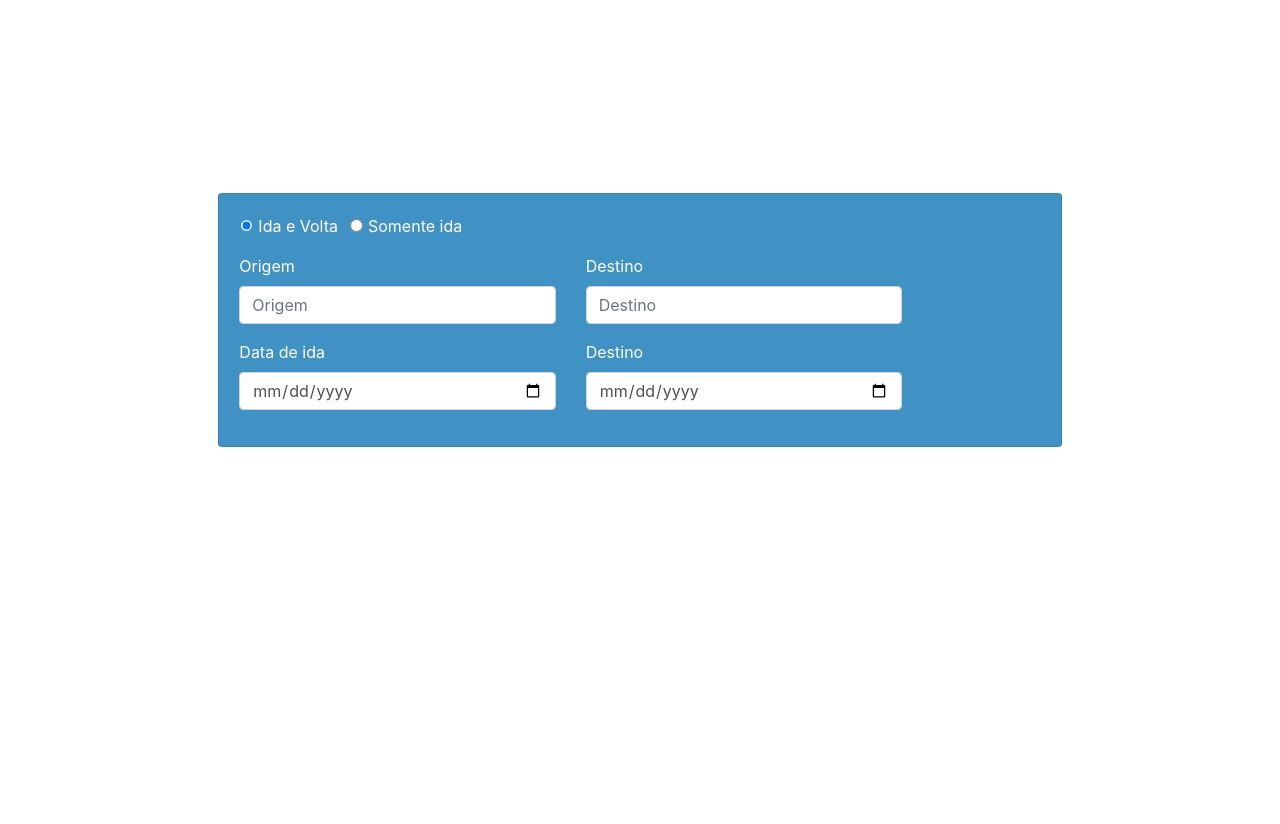
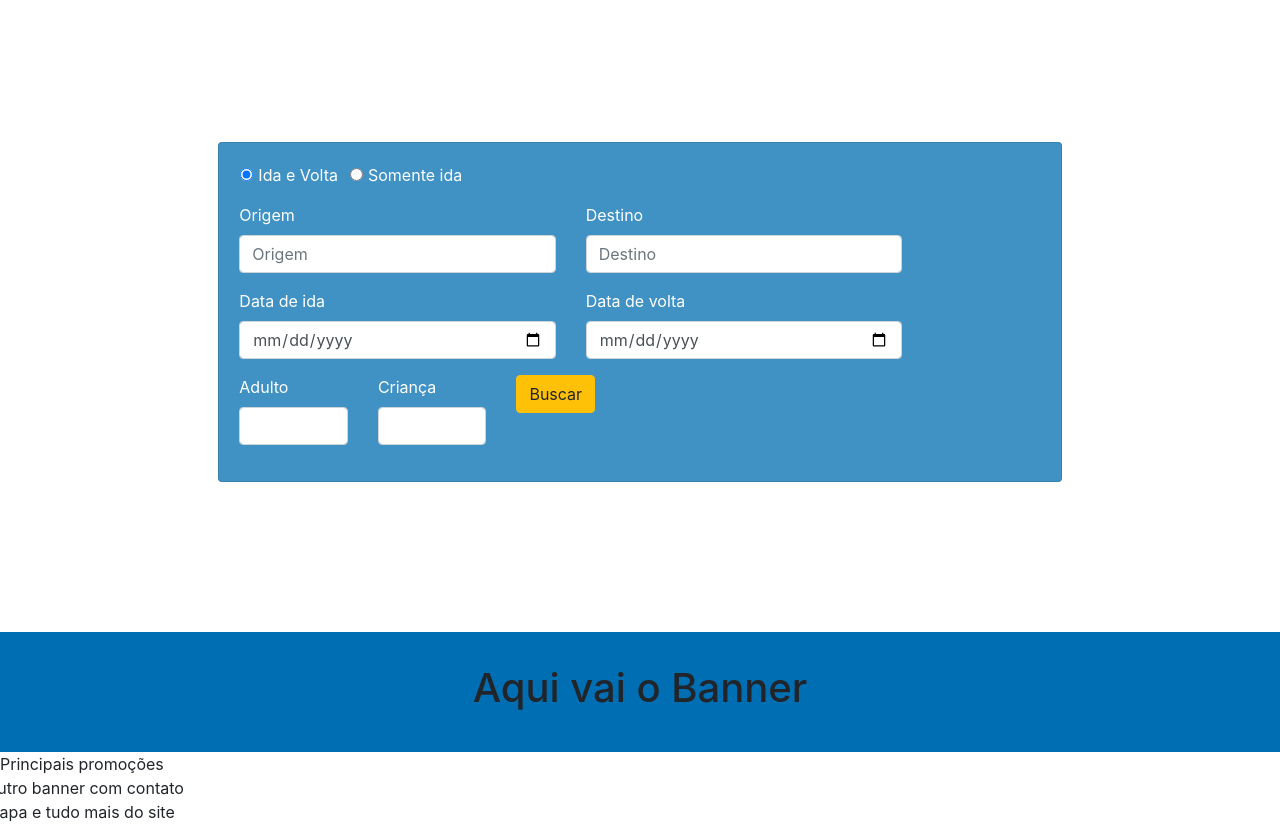
Before and after one commit to lucasdauto/projeto-encontrabilidade, a website: page index.html in a window 1280 px wide. Shown: the part 87-911 px from the top of the page. Before the commit the page ends 800 px from the top, so only its background shows below. Drawn offline with nearby package versions, Linux system fonts and the light colour scheme.

Commit message:
Ajustes Layout home

```diff
--- a/index.html
+++ b/index.html
@@ -41,40 +41,55 @@
             </ul>
         </div>
     </div>
-    <div class="mt-3" id="imagem-parallax">
+    <div class="mt-2" id="imagem-parallax">
         <div class="row h-100">
             <div class="col-8 offset-2 align-self-center">
                 <div class="card text-white" id="pesq-viagen">
                     <div class="card-body">
-                        <form class="form-horizontal">
+                        <form class="">
                             <div class="row pl-3 mb-3">
                                 <div class="form-check form-check-inline">
-                                    <input class="form-check-input" type="radio" name="inlineRadioOptions" id="idaVolta" value="viagem" checked>
+                                    <input class="form-check-input" type="radio" name="inlineRadioOptions" id="idaVolta"
+                                           value="viagem" checked>
                                     <label class="form-check-label" for="idaVolta">Ida e Volta</label>
                                 </div>
                                 <div class="form-check form-check-inline">
-                                    <input class="form-check-input" type="radio" name="inlineRadioOptions" id="ida" value="viagem">
+                                    <input class="form-check-input" type="radio" name="inlineRadioOptions" id="ida"
+                                           value="viagem">
                                     <label class="form-check-label" for="ida">Somente ida</label>
                                 </div>
                             </div>
                             <div class="row">
                                 <div class=" col-5 form-group">
                                     <label for="origem">Origem</label>
-                                    <input type="text" class="form-control" name="orgim" placeholder="Origem">
+                                    <input type="text" class="form-control" name="origem" id="origem" placeholder="Origem">
                                 </div>
                                 <div class=" col-5 form-group">
-                                    <label for="origem">Destino</label>
-                                    <input type="text" class="form-control" name="destinox" placeholder="Destino">
+                                    <label for="destino">Destino</label>
+                                    <input type="text" class="form-control" name="destino" id="destino" placeholder="Destino">
                                 </div>
                             </div>
                             <div class="row">
                                 <div class=" col-5 form-group">
                                     <label for="dtIda">Data de ida</label>
-                                    <input type="date" class="form-control" name="dtIda">
+                                    <input type="date" class="form-control" name="dtIda" id="dtIda">
                                 </div>
                                 <div class=" col-5 form-group">
-                                    <label for="dtVolta">Destino</label>
-                                    <input type="date" class="form-control" name="dtVolta">
+                                    <label for="dtVolta">Data de volta</label>
+                                    <input type="date" class="form-control" name="dtVolta" id="dtVolta">
+                                </div>
+                            </div>
+                            <div class="row">
+                                <div class="col-2 form-group">
+                                    <label for="adultos">Adulto</label>
+                                    <input type="number" name="adultos" class="form-control" id="adultos">
+                                </div>
+                                <div class="col-2 form-group">
+                                    <label for="crianças">Criança</label>
+                                    <input type="number" name="crianças" class="form-control" id="crianças">
+                                </div>
+                                <div class="col-8 justify-content-center align-items-center">
+                                    <button class="btn btn-warning">Buscar</button>
                                 </div>
                             </div>
                         </form>
@@ -83,7 +98,18 @@
             </div>
         </div>
     </div>
-
+    <div class="row align-items-center justify-content-center" id="quebra">
+        <h1>Aqui vai o Banner</h1>
+    </div>
+    <section>
+        Principais promoções
+    </section>
+    <footer>
+        <div class="row">Outro banner com contato</div>
+        <div class="row">
+            Mapa e tudo mais do site
+        </div>
+    </footer>
 </div>
 
 <!-- JavaScript (Opcional) -->
--- a/package.json
+++ b/package.json
@@ -13,6 +13,5 @@
     "jquery": "^3.4.1",
     "popper.js": "^1.16.0"
   },
-  "devDependencies": {
-  }
+  "devDependencies": {}
 }
--- a/src/style.css
+++ b/src/style.css
@@ -14,3 +14,8 @@
 #pesq-viagen{
     background-color: rgba(0,110,178,0.75);
 }
+
+#quebra{
+    background-color: rgb(0,110,178);
+    height: 120px;
+}
```
Also changed, not shown: 1 other file.
